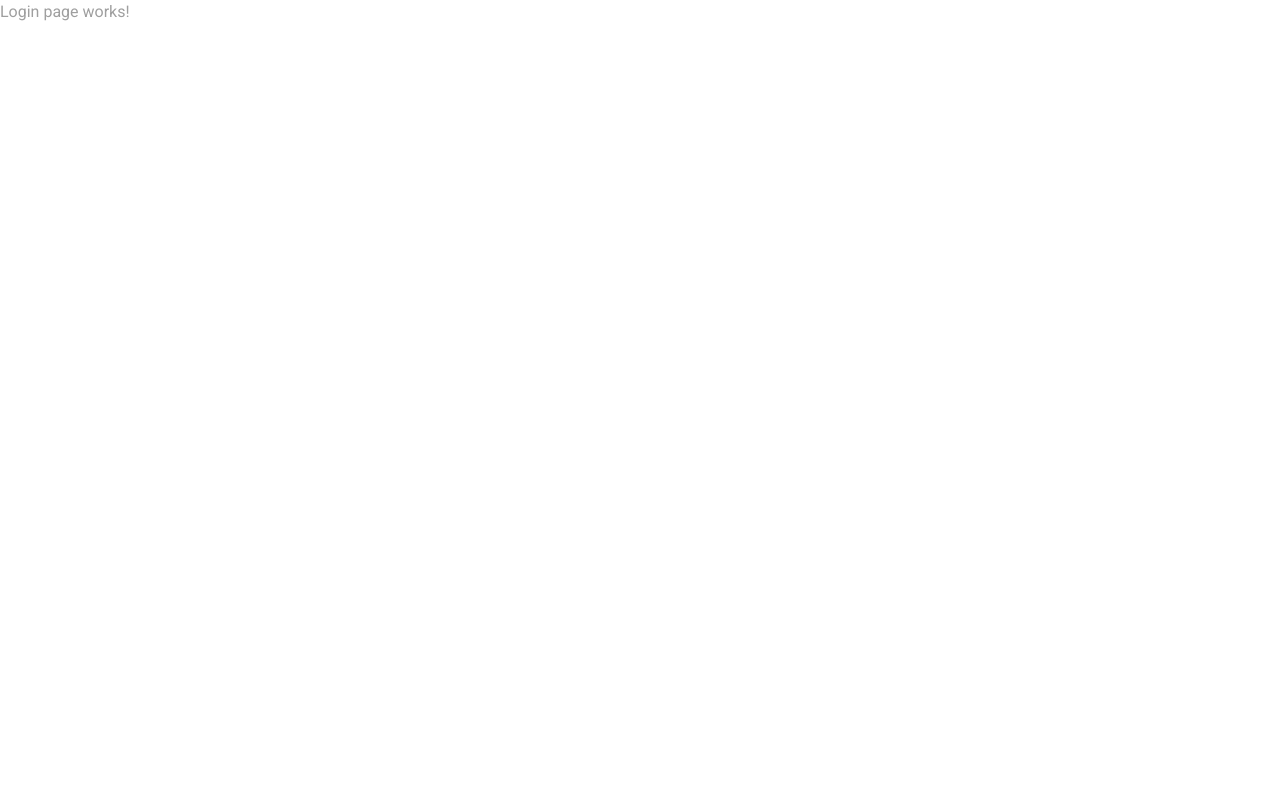
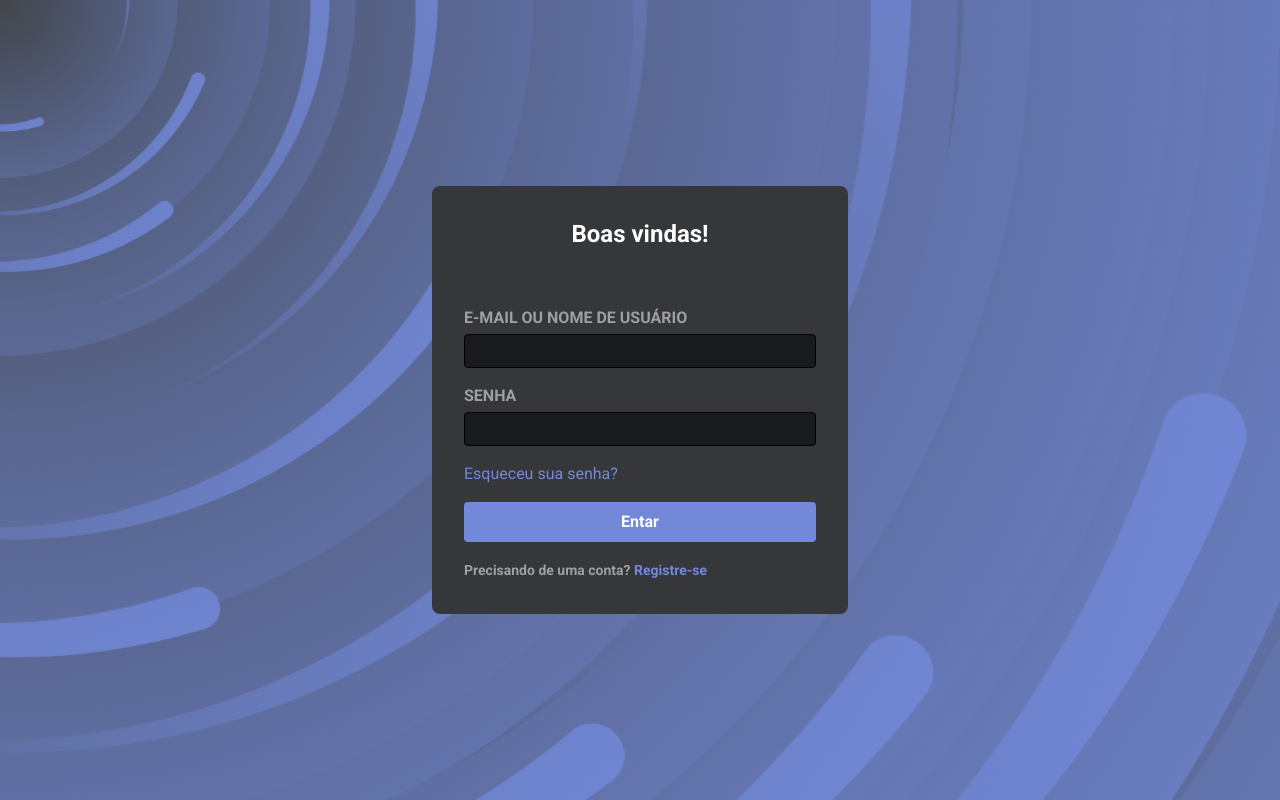
Before and after one commit to EDSI-TaskManager/frontend, a Next.js app: page /login in a window 1280 px wide. Built offline with nearby package versions, Linux system fonts and the light colour scheme.

Commit message:
feat: login page

```diff
--- a/src/pages/login/index.tsx
+++ b/src/pages/login/index.tsx
@@ -1,3 +1,47 @@
-const Login = () => <div>Login page works!</div>;
+import { useState } from "react";
+import { TextField, Background } from "../../components/";
+
+const Login = () => {
+  const [emailOrUsername, setEmailOrUsername] = useState("");
+  const [passoword, setPassoword] = useState("");
+
+  return (
+    <Background>
+      <div className="block h-screen sm:flex sm:justify-center sm:items-center">
+        <div className="h-full bg-gray100  flex flex-col justify-center sm:w-[26rem] p-8 sm:rounded-lg sm:h-auto">
+          <div className="flex flex-col gap-4">
+            <h1 className="text-center text-white text-2xl font-bold mb-10">
+              Boas vindas!
+            </h1>
+            <TextField
+              label="E-MAIL OU NOME DE USUÁRIO"
+              value={emailOrUsername}
+              setValue={setEmailOrUsername}
+            />
+            <TextField
+              label="SENHA"
+              value={passoword}
+              setValue={setPassoword}
+            />
+            <a href="" className="text-primary">
+              Esqueceu sua senha?
+            </a>
+            <button className="bg-primary border-none rounded p-2 text-white font-bold">
+              Entar
+            </button>
+            <div>
+              <span className="text-sm font-bold">
+                Precisando de uma conta?{" "}
+              </span>
+              <a href="" className="text-sm font-bold text-primary">
+                Registre-se
+              </a>
+            </div>
+          </div>
+        </div>
+      </div>
+    </Background>
+  );
+};
 
 export default Login;
```
